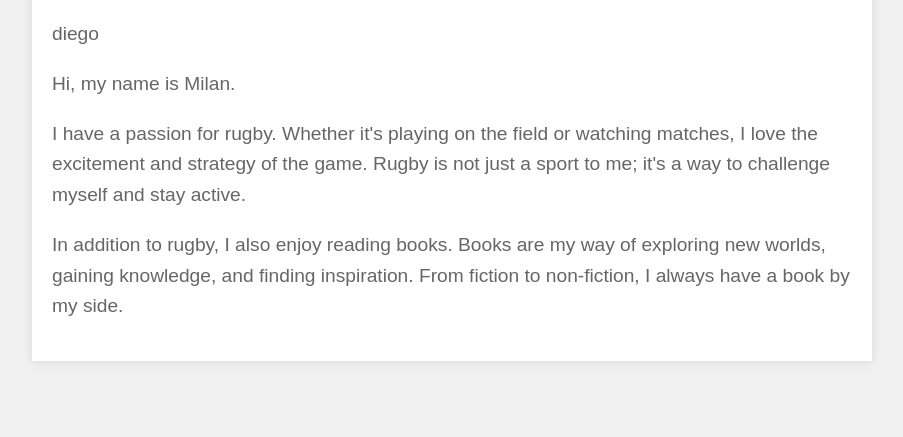
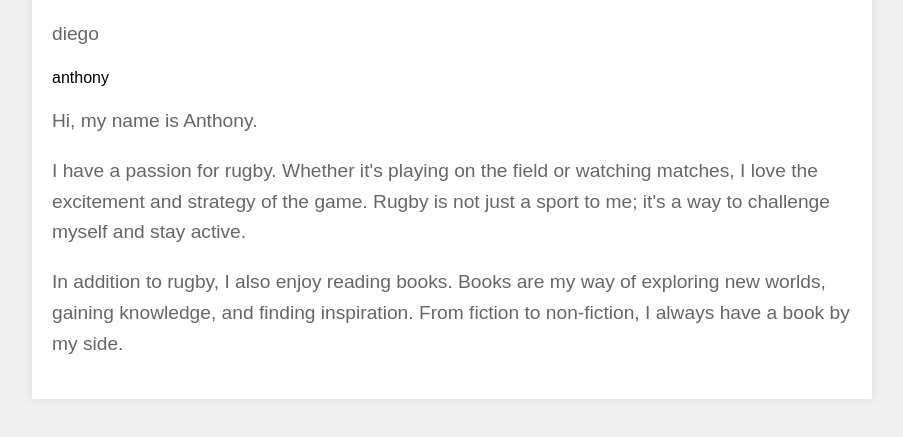
Before and after one commit to rabbitboy67/practiceAboutMeAPCSP, a plain HTML site: page Milan.html in a window 1280 px wide. Shown: the part 131-568 px from the top of the page, without its empty margins (188-1091 px from the left). Drawn offline with Linux system fonts and the light colour scheme.

Commit message:
Update Milan.html

```diff
--- a/Milan.html
+++ b/Milan.html
@@ -32,7 +32,8 @@
     <div class="container">
         <h1>About Me</h1>
         <p>diego</p>
-        <p>Hi, my name is Milan.</p>
+        anthony
+        <p>Hi, my name is Anthony.</p>
         <p>I have a passion for rugby. Whether it's playing on the field or watching matches, I love the excitement and strategy of the game. Rugby is not just a sport to me; it's a way to challenge myself and stay active.</p>
         <p>In addition to rugby, I also enjoy reading books. Books are my way of exploring new worlds, gaining knowledge, and finding inspiration. From fiction to non-fiction, I always have a book by my side.</p>
     </div>
```
